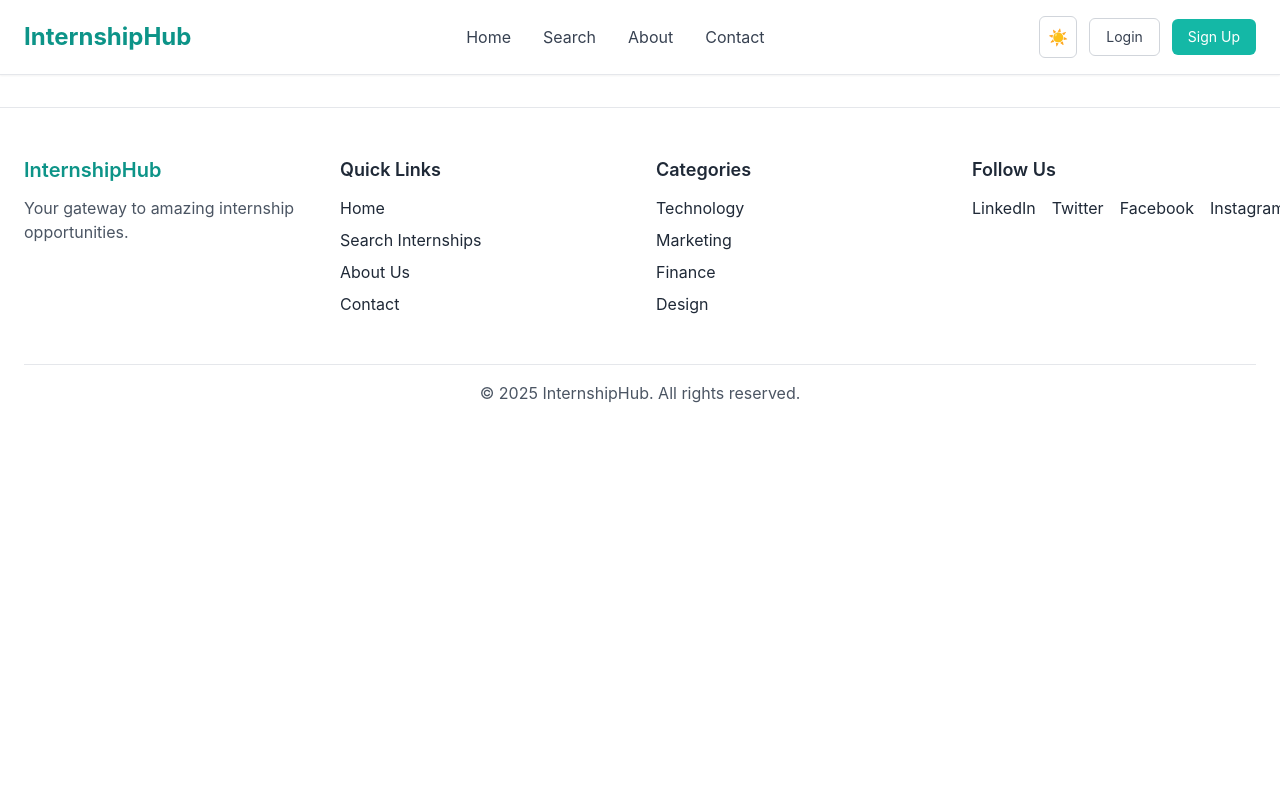
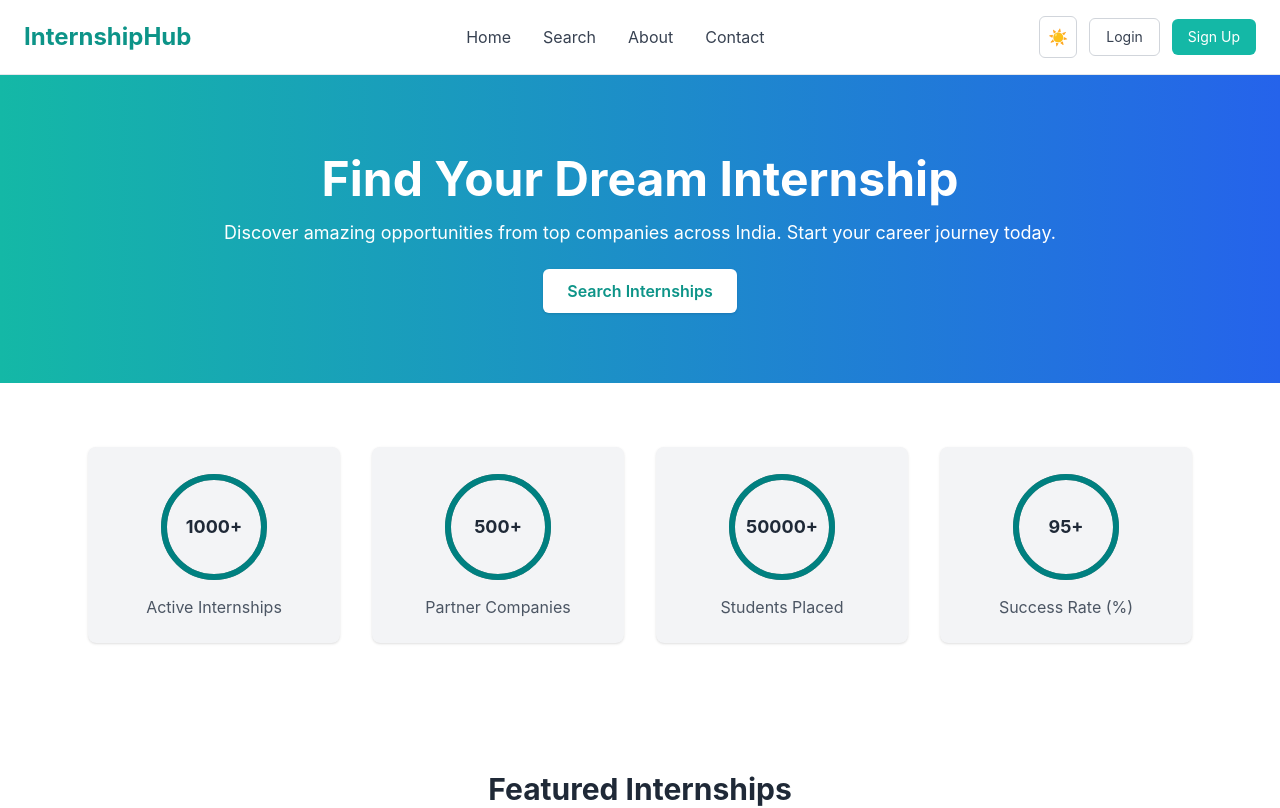
Before and after one commit to devvrat-singh-gth/internshipHub-frontend, a React (Vite) app: page /home in a window 1280 px wide. Shown: the top 808 px of the page. Built offline with nearby package versions, Linux system fonts and the light colour scheme.

Commit message:
initial commit

```diff
--- a/src/App.jsx
+++ b/src/App.jsx
@@ -37,6 +37,8 @@ const App = () => {
         <ToastContainer position="top-right" autoClose={3000} />
 
         <Routes>
+          <Route path="/" element={<Landing />} />
+          <Route path="/home" element={<Home />} />
           <Route
             path="/"
             element={
```
